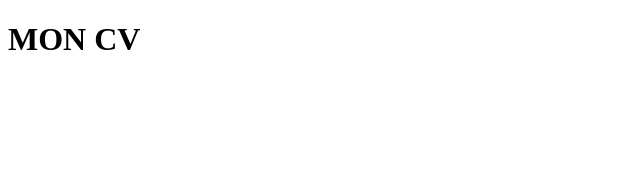
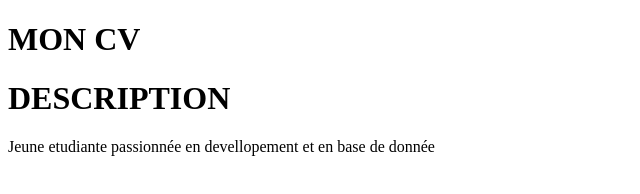
Before and after one commit to Ornelie22/mon-cv, a plain HTML site: page index.html in a window 1280 px wide. Shown: the whole page, without its empty margins (0-640 px from the left). Drawn offline with Linux system fonts and the light colour scheme.

Commit message:
mise en place de la section description

```diff
--- a/index.html
+++ b/index.html
@@ -8,6 +8,12 @@
 </head>
 <body>
    <header><h1>MON CV</h1></heaader>
+    <div>
+        <h1>DESCRIPTION</h1>
+        <P>
+            Jeune etudiante passionnée en devellopement et en base de donnée
+        </P>
+    </div>
 
 </body>
 </html
```
